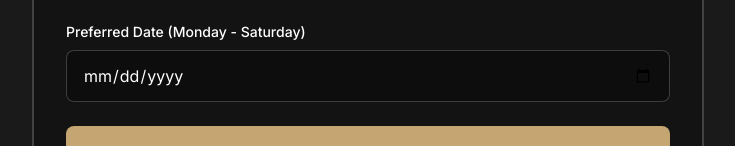
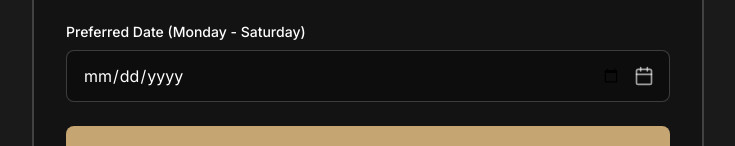
Before and after one commit to bconclub/windchasers, a Next.js app: page /demo in a window 1280 px wide. Shown: the part 1272-1418 px from the top of the page, without its empty margins (272-1007 px from the left). Built offline with nearby package versions, Linux system fonts and the light colour scheme.

Commit message:
Add visible calendar icon to date input field

```diff
--- a/components/BookingForm.tsx
+++ b/components/BookingForm.tsx
@@ -3,6 +3,7 @@
 import { useState, useEffect } from "react";
 import { motion } from "framer-motion";
 import { useSearchParams } from "next/navigation";
+import { Calendar } from "lucide-react";
 import { trackFormSubmission, sendTrackingData } from "@/lib/tracking";
 
 type DemoType = "online" | "offline";
@@ -276,6 +277,7 @@ export default function BookingForm() {
           <label htmlFor="preferredDate" className="block text-sm font-medium mb-2">
             Preferred Date (Monday - Saturday)
           </label>
+          <div className="relative">
             <input
               type="date"
               id="preferredDate"
@@ -300,10 +302,12 @@ export default function BookingForm() {
                   setFormData({ ...formData, preferredDate: "", preferredTime: "" });
                 }
               }}
-            className={`w-full px-4 py-3 bg-accent-dark border rounded-lg focus:outline-none transition-colors ${
+              className={`w-full px-4 py-3 pr-12 bg-accent-dark border rounded-lg focus:outline-none transition-colors ${
                 dateError ? "border-red-500" : "border-white/20 focus:border-gold"
               }`}
             />
+            <Calendar className="absolute right-4 top-1/2 -translate-y-1/2 w-5 h-5 text-white/60 pointer-events-none" />
+          </div>
           {dateError && (
             <p className="mt-2 text-sm text-red-400">{dateError}</p>
           )}
```
Lines whose indentation alone changed are shown as unchanged.
